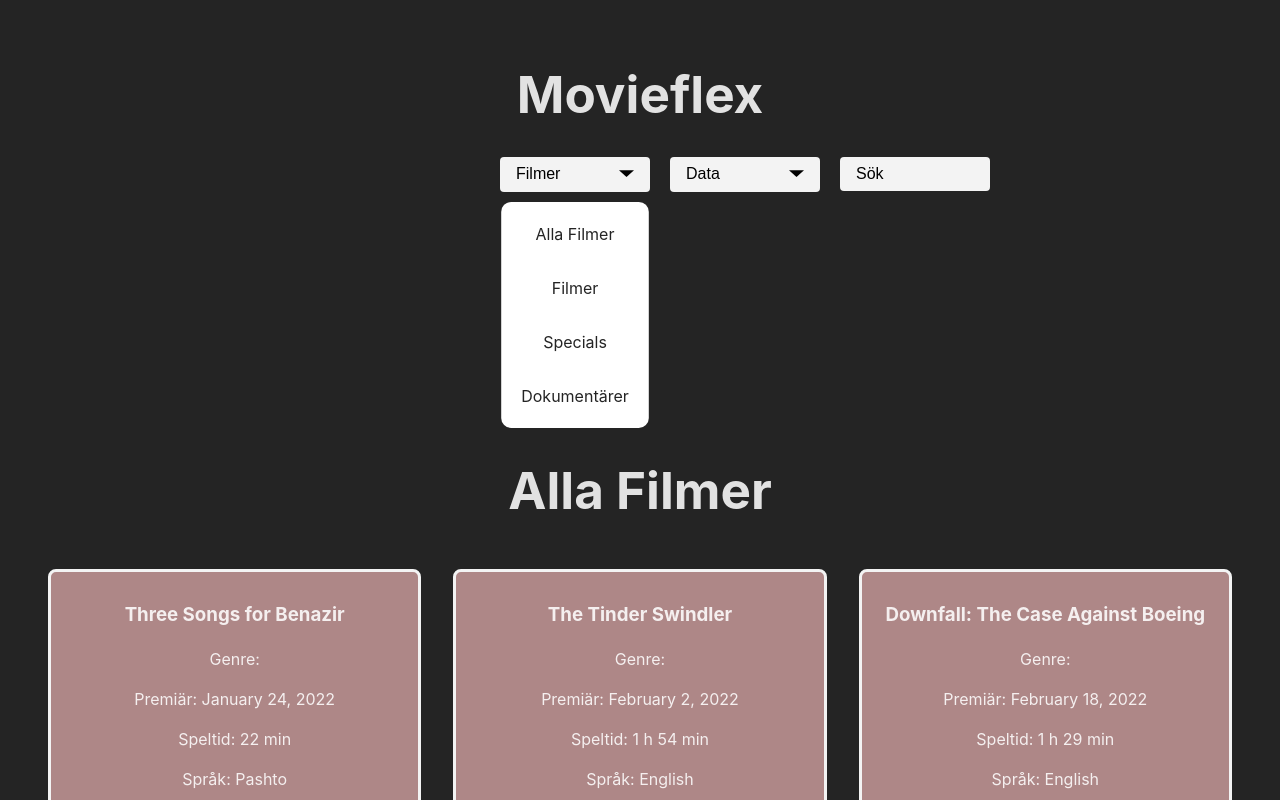
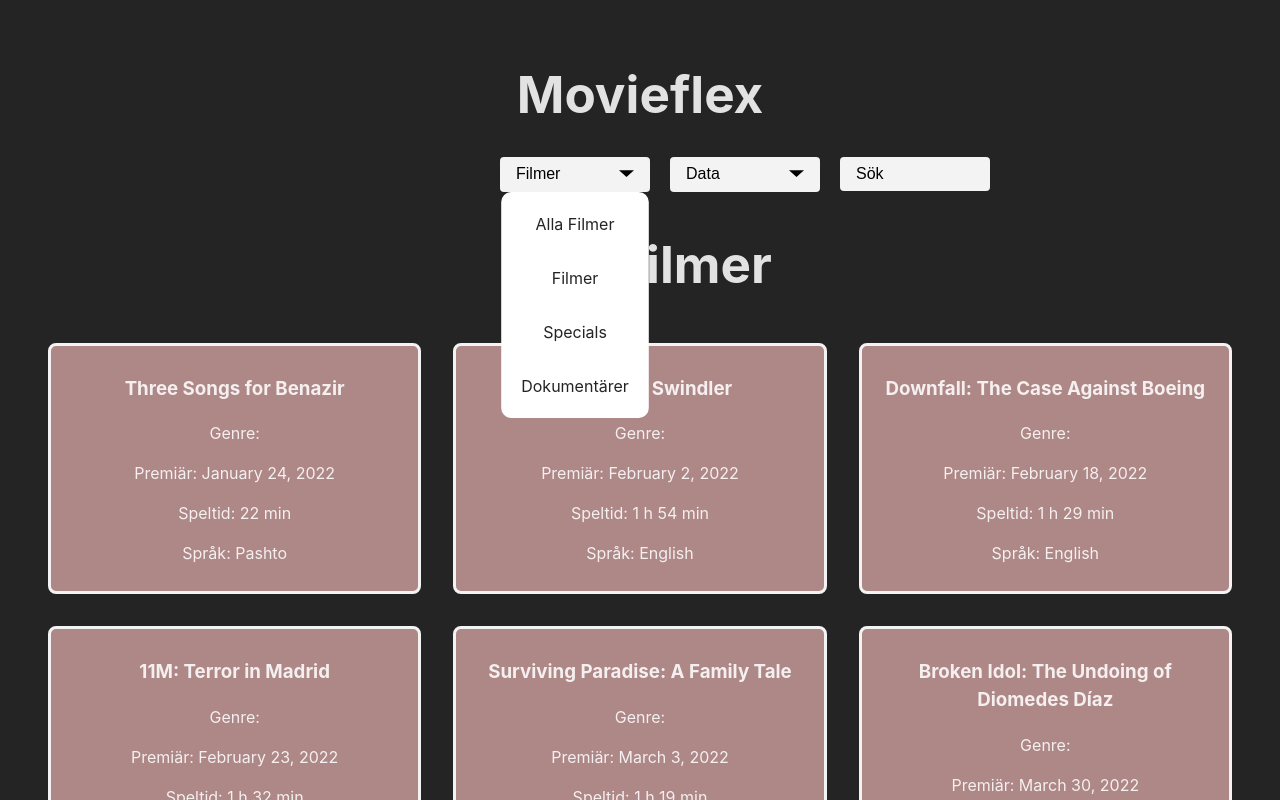
Before and after one commit to forslunddavid/ux_ui, a React (Vite) app: page / in a window 1280 px wide. Both pictures are taken after a click on the button "Filmer". Shown: the top 800 px of the page. Built offline with nearby package versions, Linux system fonts and the light colour scheme.

Commit message:
sort by length

```diff
--- a/src/App.css
+++ b/src/App.css
@@ -85,7 +85,9 @@
 	width: auto;
 	display: flex;
 	flex-direction: column;
-	/* z-index: 10; */
+	position: absolute;
+	z-index: 10;
+	top: 24%;
 }
 
 .menu > button {
@@ -121,6 +123,10 @@
 	padding: 10px;
 }
 
+.open-menu {
+	z-index: 20000;
+}
+
 .movie-single-result-container {
 	display: flex;
 	justify-content: center;
--- a/src/components/nav.jsx
+++ b/src/components/nav.jsx
@@ -1,4 +1,4 @@
-import { useState } from "react"
+import { useState, useRef } from "react"
 import { motion } from "framer-motion"
 
 //Principer: Squash när jag trycker på knappen. Follow through, menyknapparna i dropdownen fortsätter röra sig lite efter att meny öppnat sig. Timing för att justera animeringars rörelser. Anticipation, när man hovrar över knapparna så blir de större (indikation på att man kan interagera med dem). Använde Pose to pose när jag designade menyrörelsen. (Exaggeration?)
@@ -38,6 +38,14 @@
 		setDataOpen(false)
 	}
 
+	// const menuRef = useRef()
+
+	// const handleClickOutside = (e) => {
+	// 	if (openMenu && !menuRef.current.contains(e.target)) {
+	// 		closeMenus()
+	// 	}
+	// }
+
 	return (
 		<div className="navbar">
 			<motion.nav initial={false} className="menu">
@@ -66,7 +74,9 @@
 					</motion.button>
 
 					<motion.ul
-						className={`menu ul ${filmsOpen ? "open" : ""}`}
+						className={`open-menu menu ul ${
+							filmsOpen ? "open" : ""
+						}`}
 						animate={filmsOpen ? "open" : "closed"}
 						variants={{
 							open: {
@@ -162,7 +172,9 @@
 					</motion.button>
 
 					<motion.ul
-						className={`menu ul ${dataOpen ? "open" : ""}`}
+						className={`open-menu menu ul ${
+							dataOpen ? "open" : ""
+						}`}
 						animate={dataOpen ? "open" : "closed"}
 						variants={{
 							open: {
--- a/src/data/getLength.js
+++ b/src/data/getLength.js
@@ -19,6 +19,8 @@
 
 		movie.DurationInMinutes = totalMinutes
 	})
+
+	allData.sort((a, b) => a.DurationInMinutes - b.DurationInMinutes)
 
 	// Räkna antal filmer per längd
 	const runtimeCount = {}
```
